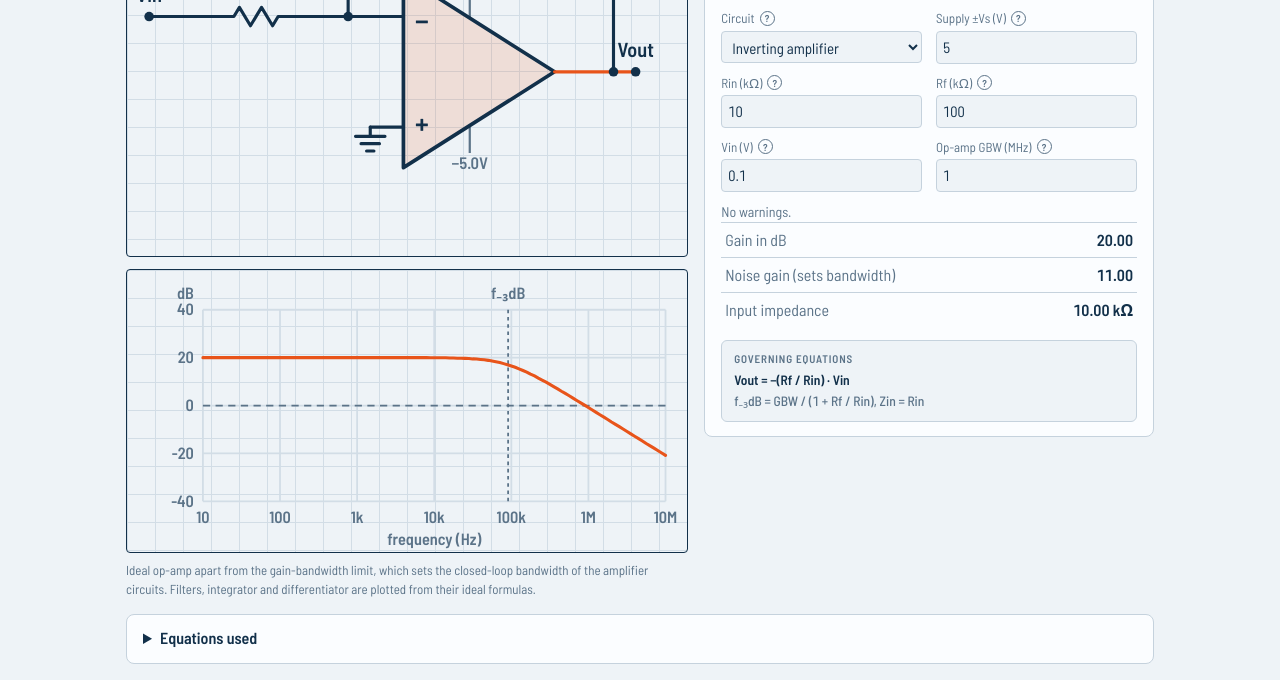
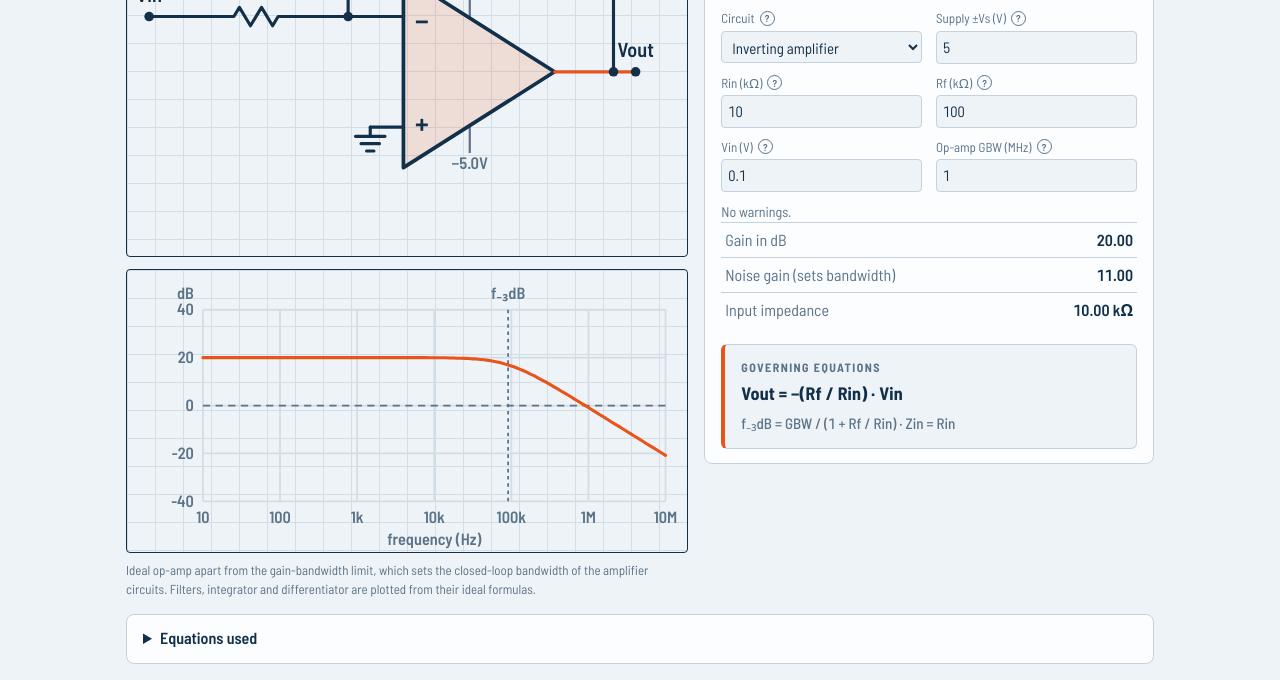
Before and after one commit to SpencerKelly21/mechanism-toolkit, a plain HTML site: page op-amps.html in a window 1280 px wide. Shown: the part 220-900 px from the top of the page. Drawn offline with Linux system fonts and the light colour scheme.

Commit message:
Update op-amps.html

```diff
--- a/op-amps.html
+++ b/op-amps.html
@@ -20,10 +20,10 @@ svg .tk{font-size:9px;fill:var(--mute)}
 .dot{fill:var(--ink)}
 .tri{fill:var(--ifill);stroke:var(--edge);stroke-width:2;stroke-linejoin:round}
 .gl{stroke:var(--grid);stroke-width:1}
-.eq{margin-top:12px;padding:10px 12px;border:1px solid var(--line);border-radius:6px;background:var(--paper);font-size:13.5px;line-height:1.45}
-.eq small{display:block;font-size:11px;letter-spacing:.08em;text-transform:uppercase;color:var(--mute);font-weight:600;margin-bottom:3px}
-.eq div{color:var(--ink);font-weight:600}
-.eq div+div{color:var(--mute);font-weight:500;margin-top:2px}
+.eq{margin-top:16px;padding:14px 16px;border:1px solid var(--line);border-left:4px solid var(--belt);border-radius:6px;background:var(--paper)}
+.eq small{display:block;font-size:12px;letter-spacing:.12em;text-transform:uppercase;color:var(--mute);font-weight:700;margin-bottom:6px}
+.eq .eq1{font-size:18px;line-height:1.4;color:var(--ink);font-weight:700;letter-spacing:.01em}
+.eq .eq2{font-size:15px;line-height:1.45;color:var(--mute);font-weight:500;margin-top:6px}
 </style>
 </head>
 <body>
@@ -98,7 +98,7 @@ const amp = (g, ng, vin, rows) => {
 
 const CK = {
   inv: { s: [R("Rin (kΩ)", 10, "Input resistor from Vin to the inverting input. It sets the input impedance."), R("Rf (kΩ)", 100, "Feedback resistor from the output to the inverting input."), V("Vin (V)", 0.1)],
-    eq: ["Vout = −(Rf / Rin) · Vin", "f₋₃dB = GBW / (1 + Rf / Rin),   Zin = Rin"],
+    eq: ["Vout = −(Rf / Rin) · Vin", "f₋₃dB = GBW / (1 + Rf / Rin)   ·   Zin = Rin"],
     f: p => amp(-p[1] / p[0], 1 + p[1] / p[0], p[2], [["Input impedance", fr(p[0] * 1e3)]]),
     d: p => node(12, 70, "Vin") + wire("M12 70H50M90 70H150") + comp("r", 70, 70, 0, "Rin " + k(p[0]), 70, 56) + FB("r", "Rf " + k(p[1])) + PG },
   non: { s: [R("Rf (kΩ)", 100, "Feedback resistor from the output to the inverting input."), R("Rg (kΩ)", 10, "Resistor from the inverting input to ground."), V("Vin (V)", 0.1)],
@@ -106,7 +106,7 @@ const CK = {
     f: p => amp(1 + p[0] / p[1], 1 + p[0] / p[1], p[2], [["Input impedance", "very high (ideal)"]]),
     d: p => node(12, 130, "Vin") + wire("M12 130H150M50 70H30M90 70H150") + gnd(30, 70) + comp("r", 70, 70, 0, "Rg " + k(p[1]), 70, 56) + FB("r", "Rf " + k(p[0])) },
   fol: { s: [V("Vin (V)", 1)],
-    eq: ["Vout = Vin   (G = 1 V/V)", "f₋₃dB = GBW"],
+    eq: ["Vout = Vin   (G = 1.00 V/V)", "f₋₃dB = GBW"],
     f: p => amp(1, 1, p[0], [["Input impedance", "very high (ideal)"], ["Output impedance", "very low (ideal)"]]),
     d: p => node(12, 130, "Vin") + wire("M12 130H150M264 100V28H120V70H150") + dot(264, 100) },
   sum: { s: [V("V1 (V)", 1), V("V2 (V)", 2), R("R1 (kΩ)", 10, "Input resistor for V1."), R("R2 (kΩ)", 20, "Input resistor for V2."), R("Rf (kΩ)", 10, "Feedback resistor.")],
@@ -114,7 +114,7 @@ const CK = {
     f: p => { const a = amp(-p[4] / p[2], 1 + p[4] * (1 / p[2] + 1 / p[3]), 0, [["Gain from V1 / V2", fmt(-p[4] / p[2], 2) + " / " + fmt(-p[4] / p[3], 2)]]); a.vo = -p[4] * (p[0] / p[2] + p[1] / p[3]); a.big = ["Output Vout", fmt(a.vo, 3) + " V"]; return a; },
     d: p => node(12, 70, "V1") + node(12, 36, "V2") + wire("M12 70H50M90 70H150M12 36H50M90 36H120M120 36V70") + dot(120, 36) + comp("r", 70, 70, 0, "R1 " + k(p[2]), 70, 56) + comp("r", 70, 36, 0, "R2 " + k(p[3]), 70, 22) + FB("r", "Rf " + k(p[4])) + PG },
   dif: { s: [V("V1 (V)", 1, "Voltage on the inverting side."), V("V2 (V)", 2, "Voltage on the non-inverting side."), R("R1 (kΩ)", 10, "Input resistor; the non-inverting side uses the same value."), R("Rf (kΩ)", 100, "Feedback resistor; the resistor to ground uses the same value.")],
-    eq: ["Vout = (Rf / R1) · (V2 − V1)   (matched pairs)", "f₋₃dB = GBW / (1 + Rf / R1)"],
+    eq: ["Vout = (Rf / R1) · (V2 − V1)", "f₋₃dB = GBW / (1 + Rf / R1)   (matched pairs)"],
     f: p => { const a = amp(p[3] / p[2], 1 + p[3] / p[2], 0, [["Input impedance V1 / V2", fr(p[2] * 1e3) + " / " + fr((p[2] + p[3]) * 1e3)], ["CMRR", "set by resistor matching"]]); a.vo = p[3] / p[2] * (p[1] - p[0]); return a; },
     d: p => node(12, 70, "V1") + node(12, 130, "V2") + wire("M12 70H50M90 70H150M12 130H50M90 130H150M120 130V140") + dot(120, 130) + comp("r", 70, 70, 0, "R1 " + k(p[2]), 70, 56) + comp("r", 70, 130, 0, "R1 " + k(p[2]), 70, 116) + comp("r", 120, 160, 90, "Rf " + k(p[3]), 132, 163, 1) + gnd(120, 180) + FB("r", "Rf " + k(p[3])) },
   int: { s: [R("R (kΩ)", 10, "Input resistor."), C("C (nF)", 100, "Feedback capacitor."), V("Vin (V)", 0.5, "DC input; the output ramps at −Vin/RC.")],
@@ -123,17 +123,17 @@ const CK = {
       return { big: ["Output slope", fmt(sl / 1e3, 3) + " V/ms"], vo: null, ol: "Time to reach a rail", out: sl ? fmt(val("vs") / Math.abs(sl) * 1e3, 2) + " ms" : "never", bwl: "Unity-gain frequency", bw: fh(fu), fc: [fu, "f₀"], mag: f => fu / f, rows: [["Time constant RC", fmt(rc * 1e3, 3) + " ms"]], note: "An ideal integrator drifts to a rail. Add a large resistor across C for DC stability." }; },
     d: p => node(12, 70, "Vin") + wire("M12 70H50M90 70H150") + comp("r", 70, 70, 0, "R " + k(p[0]), 70, 56) + FB("c", "C " + nF(p[1])) + PG },
   dsc: { s: [R("R (kΩ)", 10, "Feedback resistor."), C("C (nF)", 10, "Input capacitor."), V("Vin peak (V)", 0.5, "Peak voltage of the sine input.", 0), F("Test f (Hz)", 1000)],
-    eq: ["Vout(t) = −R·C · dVin/dt,   |G(f)| = 2π·f·R·C", "f₀ = 1 / (2π·R·C)   (unity-gain frequency)"],
+    eq: ["Vout(t) = −R·C · dVin/dt   ·   |G(f)| = 2π·f·R·C", "f₀ = 1 / (2π·R·C)   (unity-gain frequency)"],
     f: p => { const rc = p[0] * p[1] * 1e-6, fu = 1 / (2 * Math.PI * rc), g = 2 * Math.PI * p[3] * rc;
       return { big: ["Gain at test f", fmt(g, 2) + " V/V"], vo: p[2] * g, ol: "Output peak", bwl: "Gain = 1 at", bw: fh(fu), fc: [fu, "f₀"], ft: p[3], mag: f => 2 * Math.PI * f * rc, rows: [["Phase", "inverted, 90° lead"]], note: "Gain rises with frequency, so noise is amplified. Add a small resistor in series with C." }; },
     d: p => node(12, 70, "Vin") + wire("M12 70H50M90 70H150") + comp("c", 70, 70, 0, "C " + nF(p[1]), 70, 56) + FB("r", "R " + k(p[0])) + PG },
   lpf: { s: [R("Rin (kΩ)", 10, "Input resistor; sets the DC gain with Rf."), R("Rf (kΩ)", 100, "Feedback resistor, in parallel with Cf."), C("Cf (nF)", 10, "Feedback capacitor; sets the cut-off with Rf."), V("Vin peak (V)", 0.1, "Peak voltage of the sine input.", 0), F("Test f (Hz)", 1000)],
-    eq: ["|H(f)| = (Rf / Rin) / √(1 + (f / fc)²)", "fc = 1 / (2π·Rf·Cf),   φ = −arctan(f / fc) + 180°"],
+    eq: ["|H(f)| = (Rf / Rin) / √(1 + (f / fc)²)", "fc = 1 / (2π·Rf·Cf)   ·   φ = −arctan(f / fc) + 180°"],
     f: p => { const fc = 1 / (2 * Math.PI * p[1] * 1e3 * p[2] * 1e-9), g0 = p[1] / p[0], m = f => g0 / Math.hypot(1, f / fc), mt = m(p[4]), fop = gbw() * 1e6 / (1 + g0);
       return { big: ["DC gain", fmt(-g0, 2) + " V/V"], vo: p[3] * mt, ol: "Output peak at test f", bwl: "Cut-off fc", bw: fh(fc), fc: [fc, "fc"], ft: p[4], warn: fc > fop ? `Cut-off fc (${fh(fc)}) exceeds the op-amp's closed-loop bandwidth (${fh(fop)}), so the op-amp rolls off earlier.` : "", mag: m, rows: [["Gain at test f", fmt(db(mt), 2) + " dB"], ["Phase at test f", fmt(-ang(p[4] / fc), 1) + "° (plus inversion)"]] }; },
     d: p => node(12, 70, "Vin") + wire("M12 70H50M90 70H150M165 28V3M205 28V3") + dot(165, 28) + dot(205, 28) + comp("r", 70, 70, 0, "Rin " + k(p[0]), 70, 56) + FB("r", "Rf " + k(p[1])) + comp("c", 185, 3, 0, "Cf " + nF(p[2]), 185, -7) + PG },
   hpf: { s: [R("Rin (kΩ)", 10, "Series resistor after the input capacitor."), C("Cin (nF)", 10, "Input capacitor; sets the cut-off with Rin."), R("Rf (kΩ)", 100, "Feedback resistor; sets the high-frequency gain with Rin."), V("Vin peak (V)", 0.1, "Peak voltage of the sine input.", 0), F("Test f (Hz)", 1000)],
-    eq: ["|H(f)| = (Rf / Rin) · (f / fc) / √(1 + (f / fc)²)", "fc = 1 / (2π·Rin·Cin),   φ = 90° − arctan(f / fc) + 180°"],
+    eq: ["|H(f)| = (Rf / Rin) · (f / fc) / √(1 + (f / fc)²)", "fc = 1 / (2π·Rin·Cin)   ·   φ = 90° − arctan(f / fc) + 180°"],
     f: p => { const fc = 1 / (2 * Math.PI * p[0] * 1e3 * p[1] * 1e-9), gh = p[2] / p[0], m = f => gh * (f / fc) / Math.hypot(1, f / fc), mt = m(p[4]), fop = gbw() * 1e6 / (1 + gh);
       return { big: ["High-frequency gain", fmt(-gh, 2) + " V/V"], vo: p[3] * mt, ol: "Output peak at test f", bwl: "Cut-off fc", bw: fh(fc), fc: [fc, "fc"], ft: p[4], warn: fc > fop ? `Cut-off fc (${fh(fc)}) exceeds the op-amp's closed-loop bandwidth (${fh(fop)}), so the passband is narrowed.` : "", mag: m, rows: [["Gain at test f", fmt(db(mt), 2) + " dB"], ["Phase at test f", fmt(90 - ang(p[4] / fc), 1) + "° (plus inversion)"]] }; },
     d: p => node(12, 70, "Vin") + wire("M12 70H30M110 70H150") + comp("c", 50, 70, 0, "Cin " + nF(p[1]), 50, 56) + comp("r", 90, 70, 0, "Rin " + k(p[0]), 90, 88) + FB("r", "Rf " + k(p[2])) + PG }
@@ -183,7 +183,7 @@ function update() {
   if (r.note) W.push(`<div class="pok">${r.note}</div>`);
   $("gwarn").innerHTML = W.length ? W.join("") : '<div class="pok">No warnings.</div>';
   $("res").innerHTML = r.rows.map(x => `<tr><td>${x[0]}</td><td>${x[1]}</td></tr>`).join("");
-  $("eq").innerHTML = `<small>Governing equations</small><div>${c.eq[0]}</div><div>${c.eq[1]}</div>`;
+  $("eq").innerHTML = `<small>Governing equations</small><div class="eq1">${c.eq[0]}</div><div class="eq2">${c.eq[1]}</div>`;
   $("sch").innerHTML = AMP(vs) + c.d(p);
   bode(r.mag, r.fc, r.ft);
 }
```
